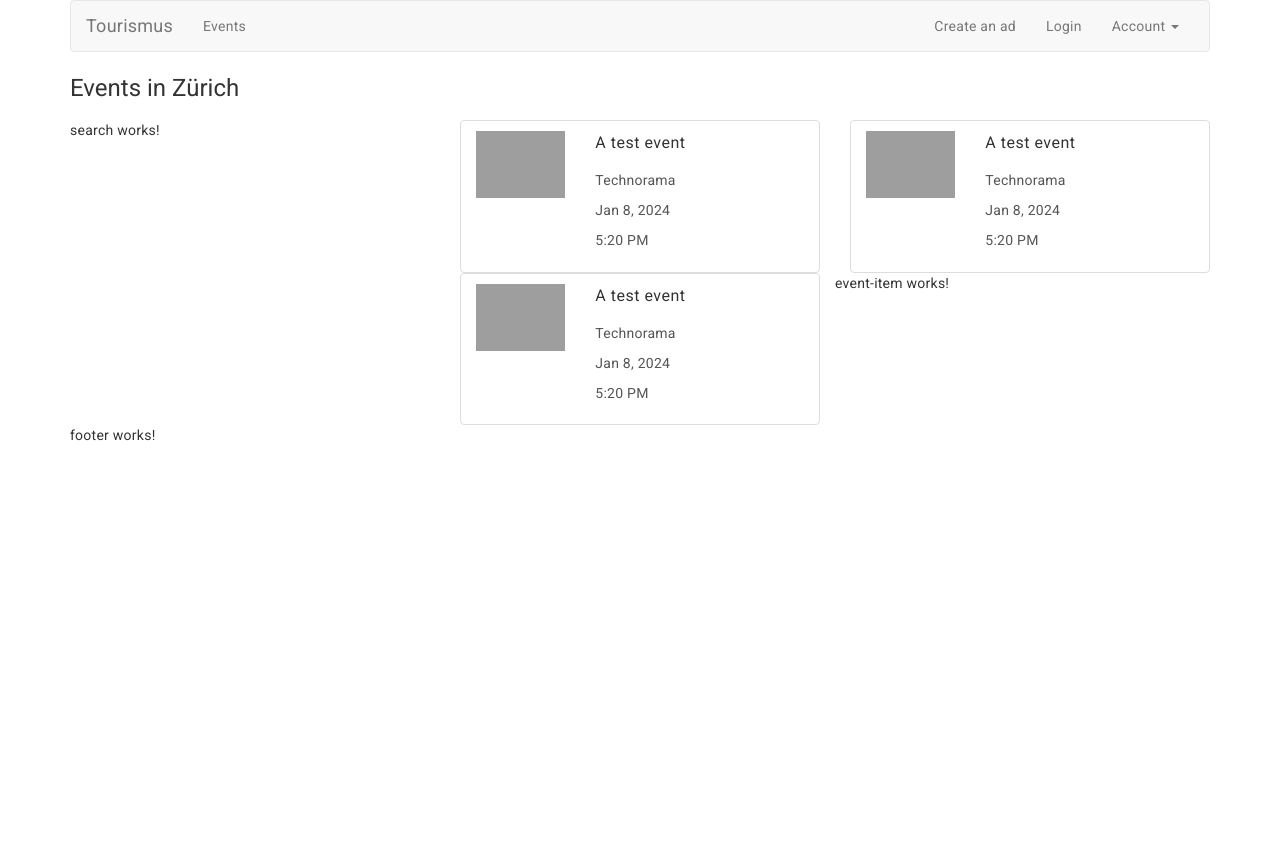
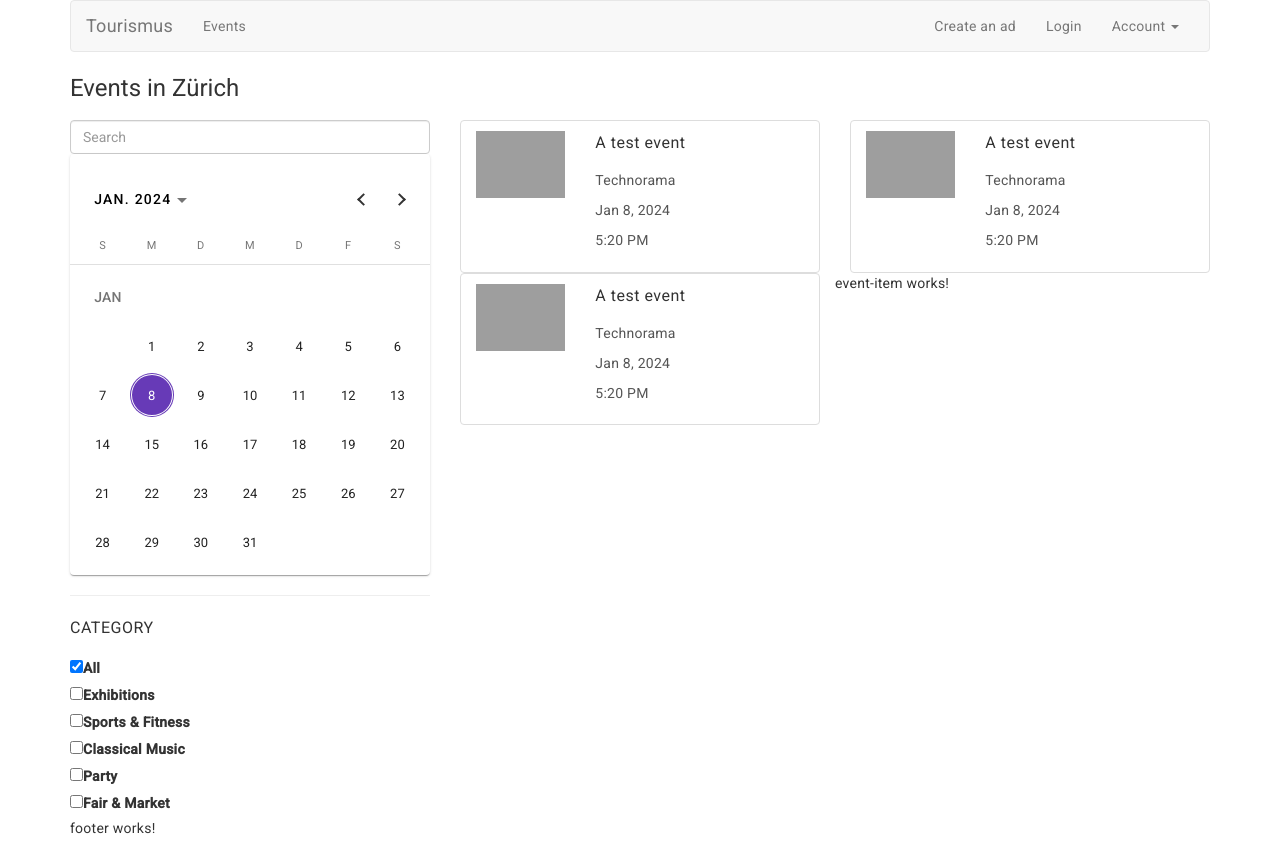
Before and after one commit to andreeadracovita/tourismus-app, an Angular app: page / in a window 1280 px wide. Before the commit the page ends 800 px from the top, so only its background shows below. Built offline with nearby package versions, Linux system fonts and the light colour scheme; grey boxes are pictures that could not be loaded.

Commit message:
Draft search component

```diff
--- a/src/app/app.config.ts
+++ b/src/app/app.config.ts
@@ -3,7 +3,12 @@ import { provideRouter } from '@angular/router';
 
 import { routes } from './app.routes';
 import { provideAnimations } from '@angular/platform-browser/animations';
+import { MAT_DATE_LOCALE } from '@angular/material/core';
 
 export const appConfig: ApplicationConfig = {
-  providers: [provideRouter(routes), provideAnimations()]
+  providers: [
+    provideRouter(routes),
+    provideAnimations(),
+    {provide: MAT_DATE_LOCALE, useValue: 'de-CH'}
+  ]
 };
--- a/src/app/content/search/search.component.html
+++ b/src/app/content/search/search.component.html
@@ -1 +1,16 @@
-<p>search works!</p>
+<input class="form-control" type="text" placeholder="Search" [(ngModel)]="searchValue">
+<mat-card>
+    <mat-calendar [(selected)]="selectedDate"></mat-calendar>
+</mat-card>
+<hr/>
+<h4>CATEGORY</h4>
+<div class="form-check" *ngFor="let cat of categories">
+    <input
+        class="form-check-input"
+        type="checkbox"
+        name="{{ cat }}"
+        id="{{ cat }}"
+        [checked]="this.selectedCategories.indexOf(cat) > -1"
+        (change)="onCheckboxChange(cat, $event)">
+    <label class="form-check-label" for="{{cat}}">{{ cat }}</label>
+</div>
--- a/src/app/content/search/search.component.ts
+++ b/src/app/content/search/search.component.ts
@@ -1,12 +1,43 @@
 import { Component } from '@angular/core';
+import { FormsModule } from '@angular/forms';
+import { MatCardModule } from '@angular/material/card';
+import { MatDatepickerModule } from '@angular/material/datepicker';
+import { MatNativeDateModule } from '@angular/material/core';
+import { CommonModule } from '@angular/common';
 
 @Component({
   selector: 'app-search',
   standalone: true,
-  imports: [],
+  imports: [
+    CommonModule,
+    MatCardModule,
+    MatDatepickerModule,
+    MatNativeDateModule,
+    FormsModule
+  ],
   templateUrl: './search.component.html',
   styleUrl: './search.component.css'
 })
 export class SearchComponent {
+  searchValue: string = '';
+  selectedDate: Date | null = new Date();
+  selectedCategories: string[] = ['All'];
 
+  categories: string[] = ['All', 'Exhibitions', 'Sports & Fitness', 'Classical Music', 'Party', 'Fair & Market'];
+
+  onCheckboxChange(category: string, event: any) {
+    let isChecked = false;
+    if (event.target.checked) {
+      isChecked = true;
+    }
+    if(isChecked === true) {
+      this.selectedCategories.push(category);
+    } else {
+      const index = this.selectedCategories.indexOf(category, 0);
+      if (index > -1) {
+        this.selectedCategories.splice(index, 1);
+      }
+    }
+    console.log(this.selectedCategories);
+  }
 }
```
